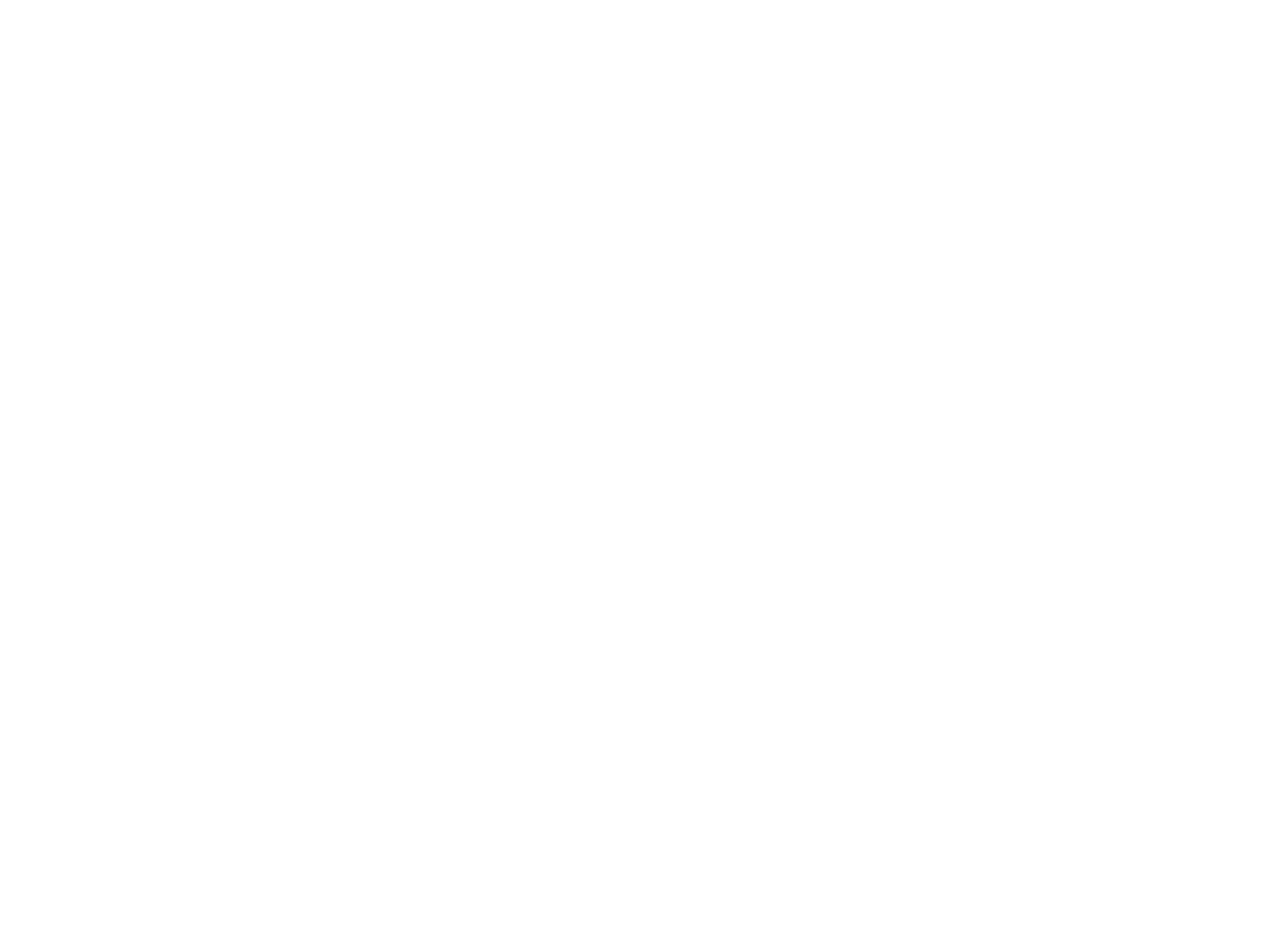
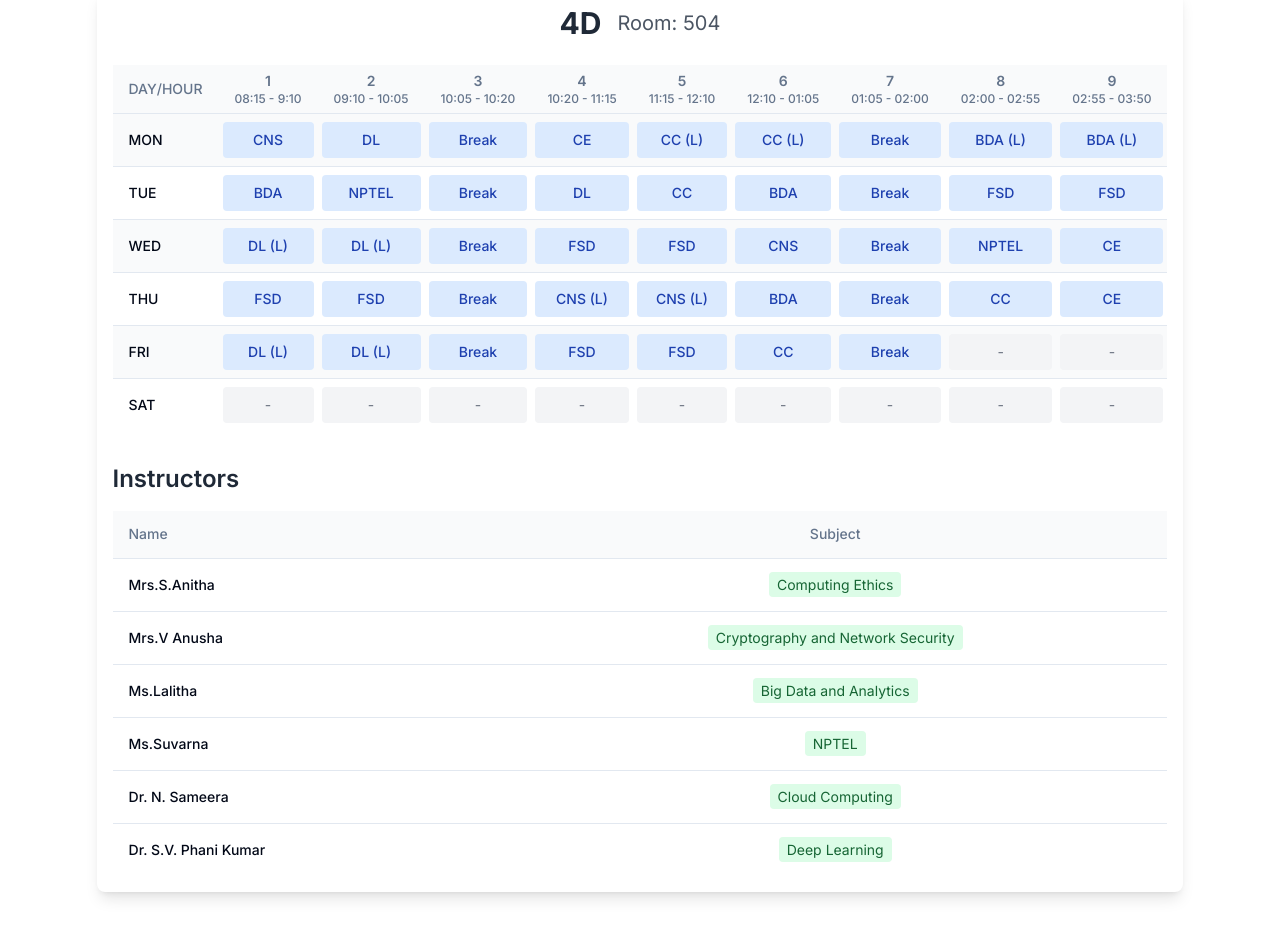
Before and after one commit to Tejaannamdevula/TimeTable-Hub, a Next.js app in the folder web/: page / in a window 1280 px wide. Shown: the part 920-1857 px from the top of the page. Before the commit the page ends 989 px from the top, so only its background shows below. Built offline with nearby package versions, Linux system fonts and the light colour scheme.

Commit message:
feat :tweaked timetable component ui using v0

```diff
--- a/web/app/excel/page.tsx
+++ b/web/app/excel/page.tsx
@@ -9,7 +9,7 @@
   TableHeader,
   TableRow,
 } from "@/components/ui/table";
-
+import { TimeTable2 } from "@/components/Timetable2";
 import * as TimeTableTypes from "@/types/timeTable";
 import { TimeTable } from "@/components/TimeTable";
 const URL: string = process.env.NEXT_PUBLIC_TIMETABLE_URL || "default_url";
@@ -99,6 +99,7 @@
       <main className="flex min-h-screen flex-col items-center justify-between p-24">
         <div className="flex  flex-col items-center justify-around  space-y-4">
           <TimeTable data={arr}></TimeTable>
+          <TimeTable2 data={arr}></TimeTable2>
         </div>
       </main>
     );
--- a/web/app/page.tsx
+++ b/web/app/page.tsx
@@ -3,6 +3,7 @@
 
 import { TimeTable } from "@/components/TimeTable";
 import { start } from "repl";
+import { TimeTable2 } from "@/components/Timetable2";
 export enum DayName {
   MON = "MON",
   TUE = "TUE",
@@ -179,6 +180,7 @@
       <div className="flex  flex-col items-center justify-around  space-y-4">
         <Button>TimeTable App</Button>
         <TimeTable data={data}></TimeTable>
+        <TimeTable2 data={data}></TimeTable2>
       </div>
     </main>
   );
--- /dev/null
+++ b/web/components/Timetable2.tsx
@@ -0,0 +1,127 @@
+import * as TimeTableTypes from "@/types/timeTable";
+import {
+  Table,
+  TableBody,
+  TableCell,
+  TableHead,
+  TableHeader,
+  TableRow,
+} from "@/components/ui/table";
+
+const SlotFunction = ({
+  data,
+  periodNo,
+}: {
+  data: TimeTableTypes.Slots;
+  periodNo: number;
+}): JSX.Element => {
+  return (
+    <div className="flex flex-col items-center">
+      <div className="font-semibold text-sm">{periodNo}</div>
+      <div className="text-xs text-muted-foreground">
+        {data.startTime} - {data.endTime}
+      </div>
+    </div>
+  );
+};
+
+const DayClassFunction = ({
+  data,
+}: {
+  data: TimeTableTypes.Day;
+}): JSX.Element => {
+  return (
+    <>
+      <TableCell className="font-medium">{data.dayName}</TableCell>
+      {data.periods.map((period, index) => (
+        <TableCell key={index} className="p-1">
+          {period ? (
+            <div className="p-2 rounded bg-blue-100 text-center">
+              <span className="text-sm font-medium text-blue-800">
+                {period.subject}
+              </span>
+            </div>
+          ) : (
+            <div className="p-2 rounded bg-gray-100 text-center">
+              <span className="text-sm text-gray-500">-</span>
+            </div>
+          )}
+        </TableCell>
+      ))}
+    </>
+  );
+};
+
+const InstructorFunction = ({
+  data,
+}: {
+  data: TimeTableTypes.Instructor;
+}): JSX.Element => {
+  return (
+    <TableRow>
+      <TableCell className="font-medium">{data.name}</TableCell>
+      <TableCell className="text-center">
+        <span className="px-2 py-1 bg-green-100 rounded text-green-800 text-sm">
+          {data.subject || "N/A"}
+        </span>
+      </TableCell>
+    </TableRow>
+  );
+};
+
+export function TimeTable2({
+  data,
+}: TimeTableTypes.TimeTableProps): JSX.Element {
+  return (
+    <div className="container mx-auto p-4 bg-white shadow-lg rounded-lg">
+      <div className="flex justify-center items-center mb-6 space-x-4">
+        <h1 className="text-3xl font-bold text-gray-800">
+          {data.section.secName}
+        </h1>
+        <h2 className="text-xl text-gray-600">Room: {data.section.roomNo}</h2>
+      </div>
+      <div className="mb-8 overflow-x-auto">
+        <Table className="w-full border-collapse">
+          <TableHeader>
+            <TableRow className="bg-gray-50">
+              <TableHead className="w-[100px] text-center">DAY/HOUR</TableHead>
+              {data.timeslots.map((item, index) => (
+                <TableHead className="text-center" key={index}>
+                  <SlotFunction data={item} periodNo={index + 1} />
+                </TableHead>
+              ))}
+            </TableRow>
+          </TableHeader>
+          <TableBody>
+            {data.days.map((day, index) => (
+              <TableRow
+                key={index}
+                className={index % 2 === 0 ? "bg-gray-50" : ""}
+              >
+                <DayClassFunction data={day} />
+              </TableRow>
+            ))}
+          </TableBody>
+        </Table>
+      </div>
+      <div>
+        <h3 className="text-2xl font-semibold mb-4 text-gray-800">
+          Instructors
+        </h3>
+        <Table>
+          <TableHeader>
+            <TableRow className="bg-gray-50">
+              <TableHead className="text-left">Name</TableHead>
+              <TableHead className="text-center">Subject</TableHead>
+            </TableRow>
+          </TableHeader>
+          <TableBody>
+            {data.instructors.map((instructor, index) => (
+              <InstructorFunction key={index} data={instructor} />
+            ))}
+          </TableBody>
+        </Table>
+      </div>
+    </div>
+  );
+}
--- /dev/null
+++ b/web/components/ui/card.tsx
@@ -0,0 +1,79 @@
+import * as React from "react"
+
+import { cn } from "@/lib/utils"
+
+const Card = React.forwardRef<
+  HTMLDivElement,
+  React.HTMLAttributes<HTMLDivElement>
+>(({ className, ...props }, ref) => (
+  <div
+    ref={ref}
+    className={cn(
+      "rounded-lg border bg-card text-card-foreground shadow-sm",
+      className
+    )}
+    {...props}
+  />
+))
+Card.displayName = "Card"
+
+const CardHeader = React.forwardRef<
+  HTMLDivElement,
+  React.HTMLAttributes<HTMLDivElement>
+>(({ className, ...props }, ref) => (
+  <div
+    ref={ref}
+    className={cn("flex flex-col space-y-1.5 p-6", className)}
+    {...props}
+  />
+))
+CardHeader.displayName = "CardHeader"
+
+const CardTitle = React.forwardRef<
+  HTMLParagraphElement,
+  React.HTMLAttributes<HTMLHeadingElement>
+>(({ className, ...props }, ref) => (
+  <h3
+    ref={ref}
+    className={cn(
+      "text-2xl font-semibold leading-none tracking-tight",
+      className
+    )}
+    {...props}
+  />
+))
+CardTitle.displayName = "CardTitle"
+
+const CardDescription = React.forwardRef<
+  HTMLParagraphElement,
+  React.HTMLAttributes<HTMLParagraphElement>
+>(({ className, ...props }, ref) => (
+  <p
+    ref={ref}
+    className={cn("text-sm text-muted-foreground", className)}
+    {...props}
+  />
+))
+CardDescription.displayName = "CardDescription"
+
+const CardContent = React.forwardRef<
+  HTMLDivElement,
+  React.HTMLAttributes<HTMLDivElement>
+>(({ className, ...props }, ref) => (
+  <div ref={ref} className={cn("p-6 pt-0", className)} {...props} />
+))
+CardContent.displayName = "CardContent"
+
+const CardFooter = React.forwardRef<
+  HTMLDivElement,
+  React.HTMLAttributes<HTMLDivElement>
+>(({ className, ...props }, ref) => (
+  <div
+    ref={ref}
+    className={cn("flex items-center p-6 pt-0", className)}
+    {...props}
+  />
+))
+CardFooter.displayName = "CardFooter"
+
+export { Card, CardHeader, CardFooter, CardTitle, CardDescription, CardContent }
--- a/web/lib/utils.ts
+++ b/web/lib/utils.ts
@@ -1,6 +1,6 @@
-import { type ClassValue, clsx } from "clsx"
-import { twMerge } from "tailwind-merge"
+import { type ClassValue, clsx } from "clsx";
+import { twMerge } from "tailwind-merge";
 
 export function cn(...inputs: ClassValue[]) {
-  return twMerge(clsx(inputs))
+  return twMerge(clsx(inputs));
 }
```
